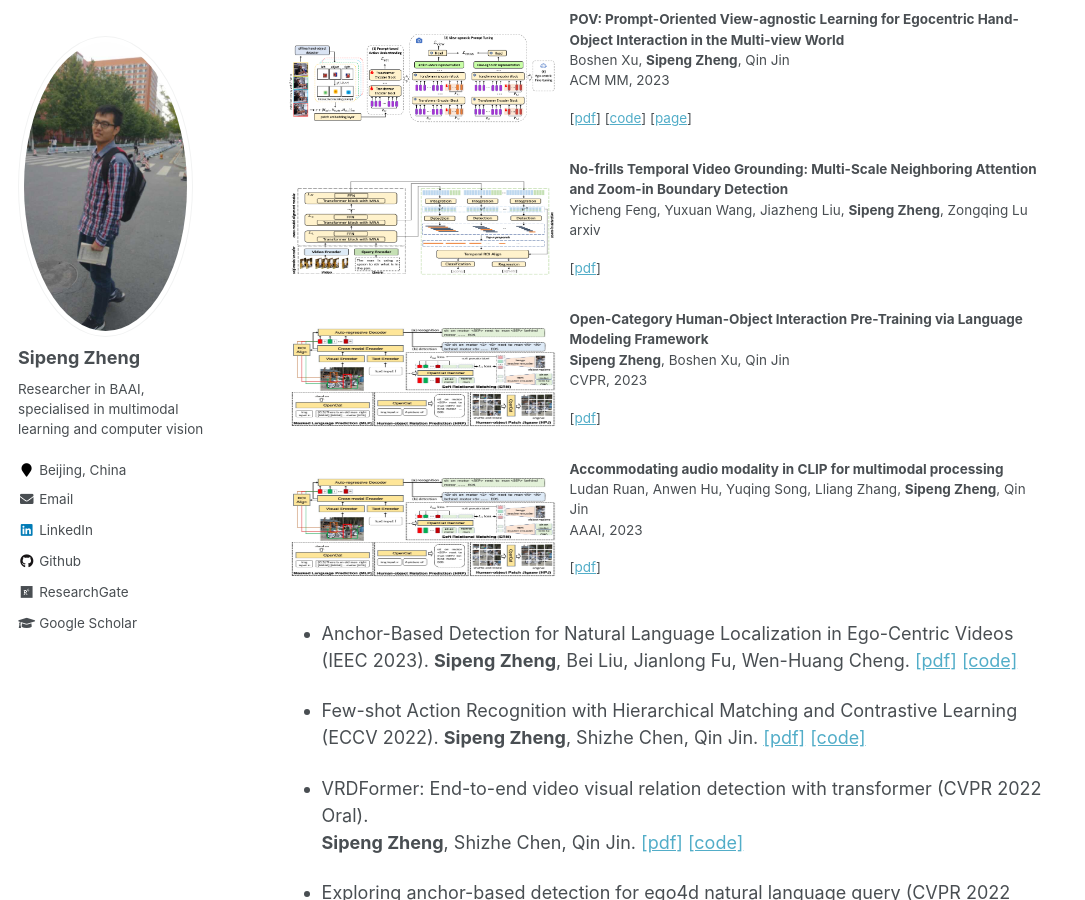
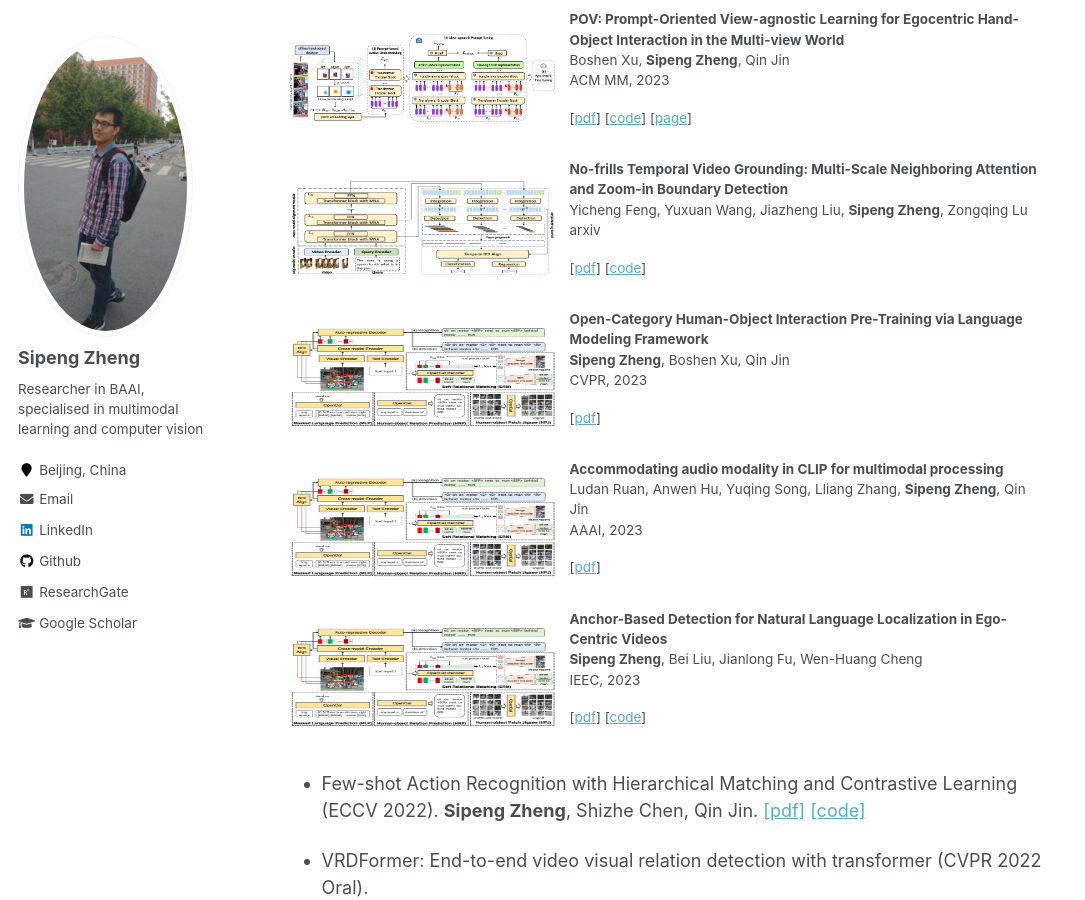
Before and after one commit to zhengsipeng/zhengsipeng.github.io, a Jekyll site: the page built from _pages/about.md, in a window 1280 px wide and 900 px high, scrolled down 1539 px. Shown: the whole window, without its empty margins (0-1085 px from the left). Built offline with Jekyll 4.4.1, drawn with Linux system fonts in a browser that asks for light colours.

Commit message:
update 24.1.4

```diff
--- a/_pages/about.md
+++ b/_pages/about.md
@@ -94,6 +94,7 @@ My CV can be found in [CV](https://zhengsipeng.github.io/cv/) or [downloaded CV]
       </p>
       <p>
           [<a target="_blank" href="https://arxiv.org/abs/2307.10567">pdf</a>]
+          [<a target="_blank" href="https://github.com/QiQAng/AwareNet">code</a>]
       </p>
   </td>
 </tr>
@@ -125,15 +126,25 @@ My CV can be found in [CV](https://zhengsipeng.github.io/cv/) or [downloaded CV]
       </p>
   </td>
 </tr>
+
+<tr style="border: none;">
+  <td style="border: none;"> <img src="./images/pubs/cvpr23_open.jpg" style="height: 100px; width: 500px;"/></td>
+  <td style="border: none;">
+      <p><b>Anchor-Based Detection for Natural Language Localization in Ego-Centric Videos</b><br>
+        <b>Sipeng Zheng</b>, Bei Liu, Jianlong Fu, Wen-Huang Cheng<br>
+        IEEC, 2023
+      </p>
+      <p>
+          [<a target="_blank" href="https://ieeexplore.ieee.org/abstract/document/10043460">pdf</a>]
+          [<a target="_blank" href="https://github.com/QiQAng/AwareNet">code</a>]
+      </p>
+  </td>
+</tr>
+
 </table>
 
 
 
-
-* Anchor-Based Detection for Natural Language Localization in Ego-Centric Videos (IEEC 2023).
-**Sipeng Zheng**, Bei Liu, Jianlong Fu, Wen-Huang Cheng.
-[[pdf]](https://ieeexplore.ieee.org/abstract/document/10043460)
-[[code]](https://github.com/QiQAng/AwareNet)
 
 
 * Few-shot Action Recognition with Hierarchical Matching and Contrastive Learning (ECCV 2022).
```
